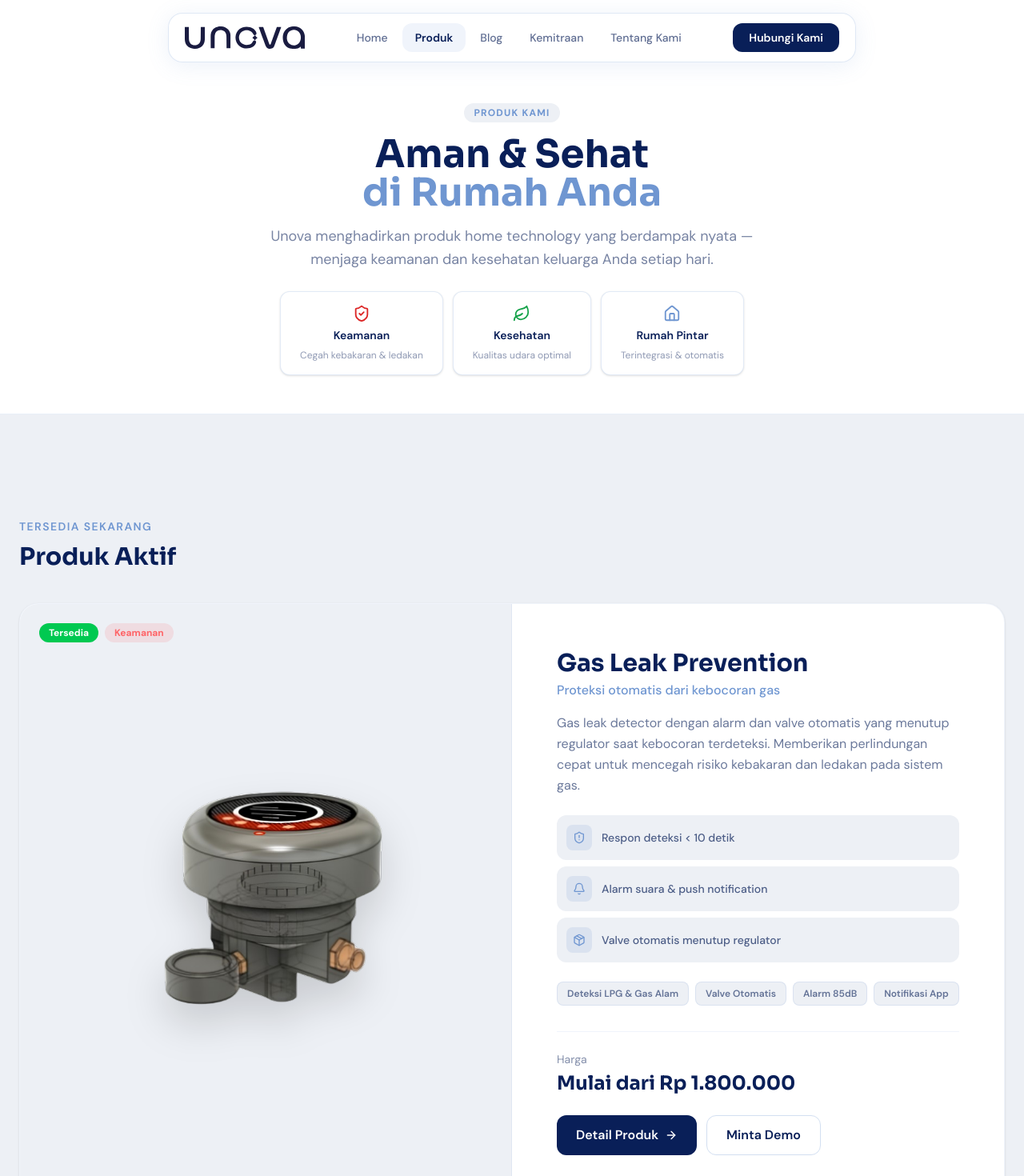
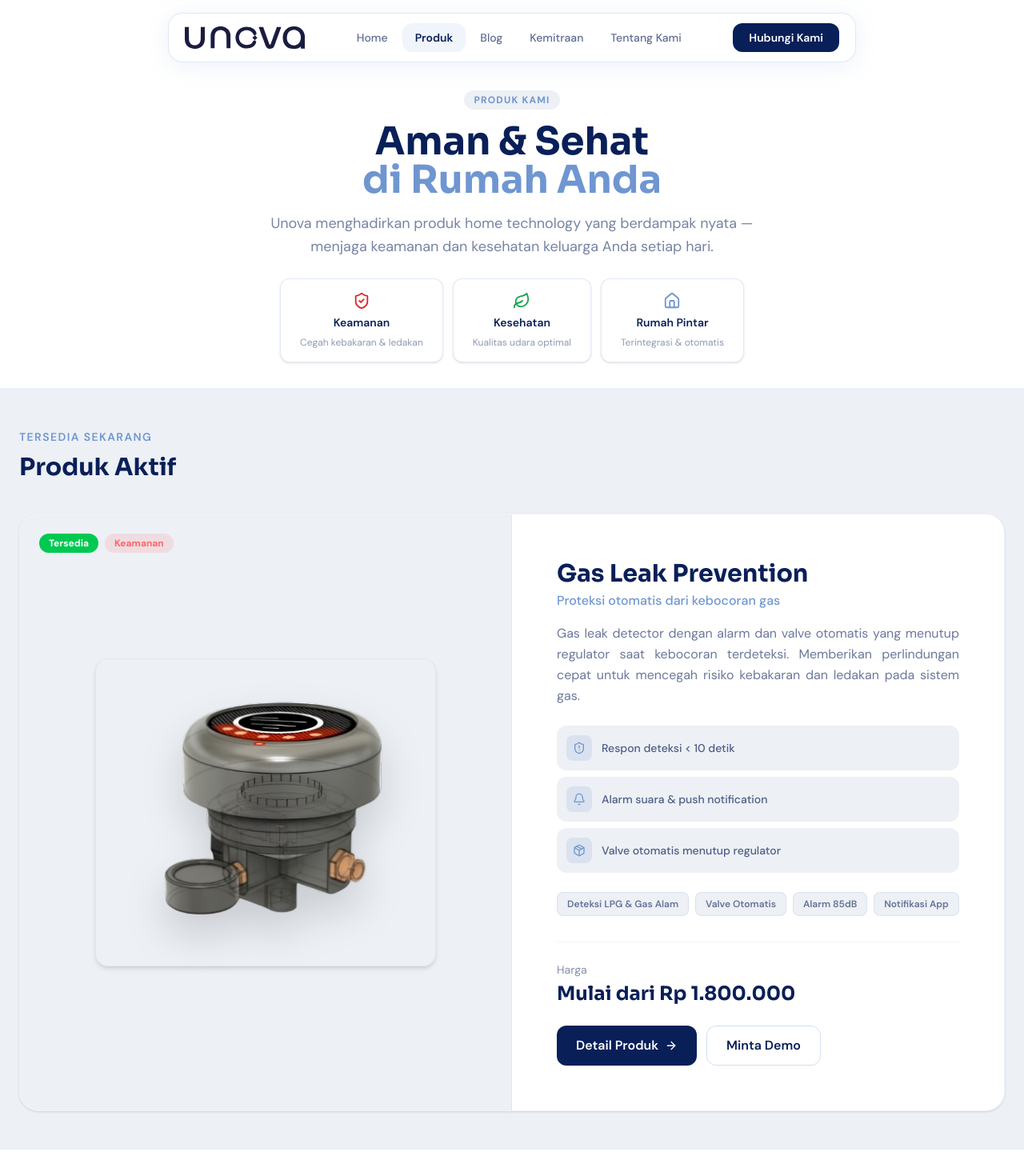
Before and after one commit to ripkie/unovaWebsite, a Next.js app: page /products in a window 1280 px wide. Shown: the top 1470 px of the page at 80% size. Built offline with nearby package versions, Linux system fonts and the light colour scheme.

Commit message:
update product

```diff
--- a/src/app/contact-us/page.tsx
+++ b/src/app/contact-us/page.tsx
@@ -138,7 +138,7 @@ export default function ContactPage() {
       </section>
 
       {/* Google Maps + Form — 2 column layout */}
-      <section className="section-padding bg-white">
+      <section className="py-12 bg-white">
         <div className="max-w-7xl mx-auto px-6">
           <div className="grid lg:grid-cols-2 gap-12 items-start">
 
@@ -159,7 +159,7 @@ export default function ContactPage() {
                   4. Paste di bawah menggantikan src yang ada
                 */}
                 <iframe
-                  src="https://www.google.com/maps/embed?pb=!1m18!1m12!1m3!1d5357.788879558221!2d107.62774407620549!3d-6.970454668254767!2m3!1f0!2f0!3f0!3m2!1i1024!2i768!4f13.1!3m3!1m2!1s0x2e68e9ace29fcd5f%3A0xfa6ffa9182123965!2sBandung%20Techno%20Park!5e1!3m2!1sid!2skr!4v1773575824206!5m2!1sid!2skr"
+                  src="https://www.google.com/maps/embed?pb=!1m18!1m12!1m3!1d3960.2983532867847!2d107.63154387499041!3d-6.914463993081456!2m3!1f0!2f0!3f0!3m2!1i1024!2i768!4f13.1!3m3!1m2!1s0x2e68e639a1d2b9b3%3A0x5a9e1b1b1b1b1b1b!2sBandung%20Techno%20Park!5e0!3m2!1sid!2sid!4v1710000000000!5m2!1sid!2sid"
                   width="100%"
                   height="420"
                   style={{ border: 0 }}
--- a/src/app/products/page.tsx
+++ b/src/app/products/page.tsx
@@ -65,7 +65,7 @@ export default function ProductsPage() {
   return (
     <>
       {/* Header */}
-      <section className="pt-32 pb-12 bg-white border-b border-[#6F96D1]/15">
+      <section className="pt-28 pb-8 bg-white border-b border-[#6F96D1]/15">
         <div className="max-w-7xl mx-auto px-6 text-center">
           <span className="inline-block px-3 py-1 rounded-full bg-[#EDF0F5] text-[#6F96D1] text-xs font-bold tracking-widest uppercase mb-4">
             Produk Kami
@@ -98,7 +98,7 @@ export default function ProductsPage() {
       </section>
 
       {/* Available Products */}
-      <section className="section-padding bg-brand-light">
+      <section className="py-12 bg-brand-light">
         <div className="max-w-7xl mx-auto px-6">
           <div className="mb-10">
             <span className="text-brand-blue text-sm font-semibold tracking-widest uppercase">Tersedia Sekarang</span>
@@ -109,11 +109,12 @@ export default function ProductsPage() {
             <div key={product.id} className="bg-white rounded-3xl border border-brand-blue/10 overflow-hidden shadow-sm hover:shadow-xl hover:shadow-brand-blue/10 transition-all duration-500">
               <div className="grid lg:grid-cols-2 gap-0">
                 {/* Image */}
-                <div className="relative bg-brand-light flex items-center justify-center p-16 border-r border-brand-blue/10">
+                <div className="relative flex items-center justify-center p-12 border-r border-brand-blue/10" style={{ background: "#EDF0F5" }}>
                   <div className="absolute top-6 left-6 flex gap-2 flex-wrap">
                     <span className={`px-3 py-1 rounded-full text-white text-xs font-bold ${product.badgeColor}`}>{product.badge}</span>
                     <span className={`px-3 py-1 rounded-full text-xs font-bold ${product.focusColor}`}>{product.focus}</span>
                   </div>
+                  <div className="bg-[#edf0f5c4] rounded-2xl p-8 shadow-md border border-brand-blue/10">
                     <Image
                       src={product.image}
                       alt={product.name}
@@ -122,12 +123,13 @@ export default function ProductsPage() {
                       className="object-contain drop-shadow-2xl hover:scale-105 transition-transform duration-700"
                     />
                   </div>
+                </div>
 
                 {/* Info */}
                 <div className="p-10 lg:p-14 flex flex-col justify-center">
                   <h2 className="text-3xl font-display font-bold text-brand-navy">{product.name}</h2>
                   <p className="mt-1 text-brand-blue font-medium">{product.tagline}</p>
-                  <p className="mt-4 text-brand-navy/60 leading-relaxed">{product.description}</p>
+                  <p className="mt-4 text-brand-navy/60 leading-relaxed text-justify">{product.description}</p>
 
                   {/* Key highlights */}
                   <div className="mt-6 space-y-2">
```
Lines whose indentation alone changed are shown as unchanged.
